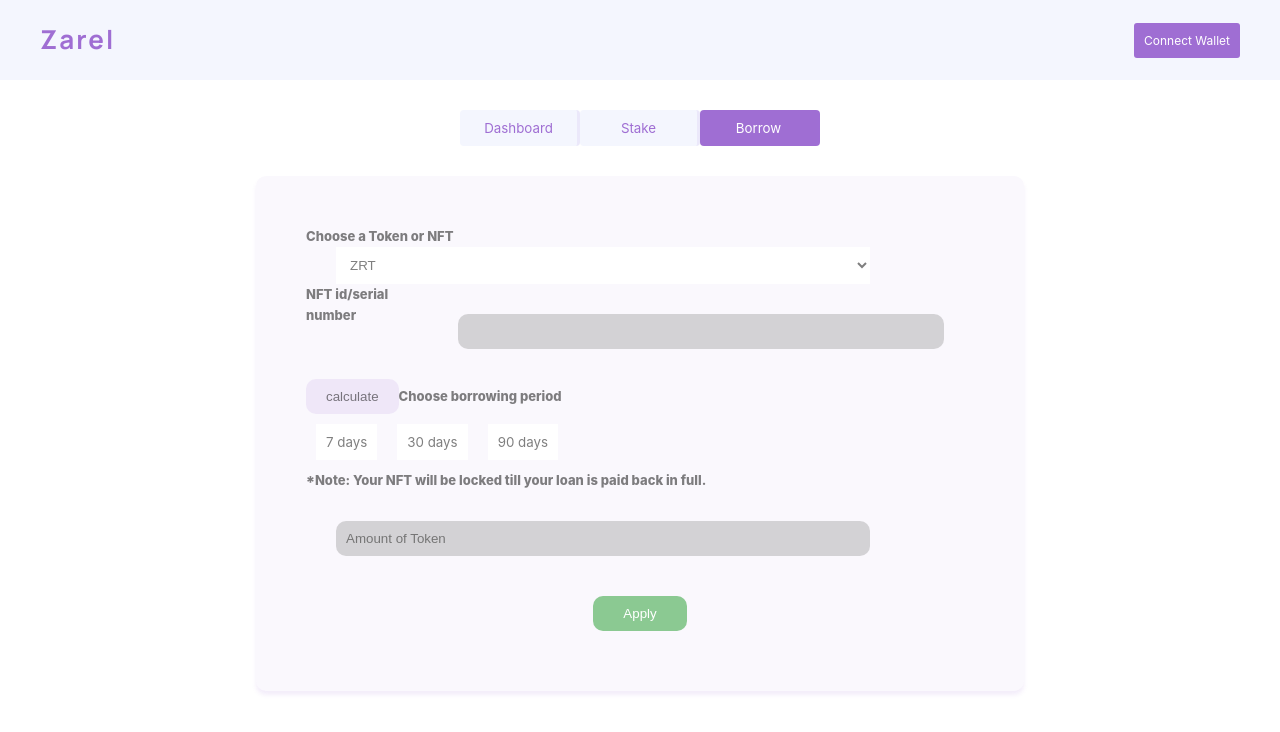
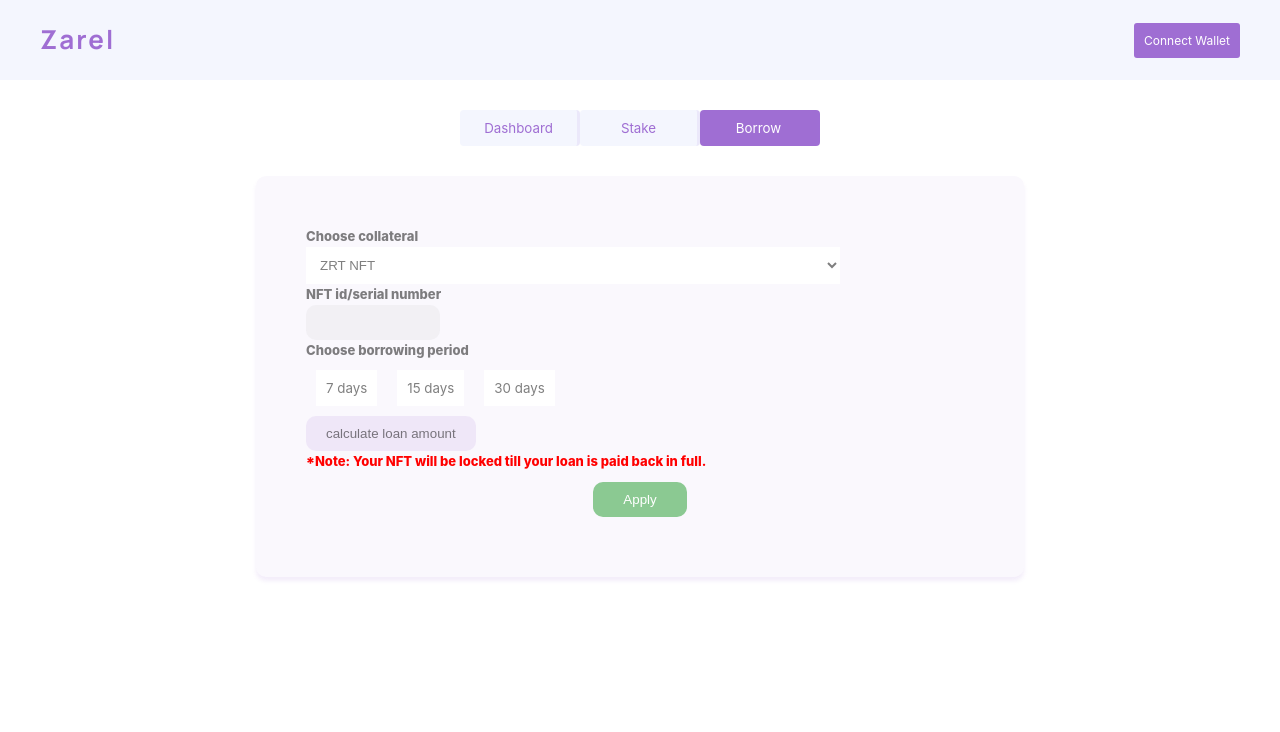
Before and after one commit to greatsamist/Zarel-Hedera.Hashgraph, a Next.js app in the folder frontend/: page /Borrow in a window 1280 px wide. Shown: the top 732 px of the page. Built offline with nearby package versions, Linux system fonts and the light colour scheme.

Commit message:
added readme

```diff
--- a/frontend/pages/Borrow.js
+++ b/frontend/pages/Borrow.js
@@ -11,32 +11,33 @@ function Borrow() {
         <Nav />
         <div className={styles.container}>
           <div>
-            <label className={styles.label}>Choose a Token or NFT</label>
+            <label className={styles.label}>Choose collateral</label>
           </div>
           <select className={styles.list}>
-            <option className={styles.li}>ZRT</option>
-            <option className={styles.li}>ASAPT</option>
+            <option className={styles.li}>ZRT NFT</option>
+            <option className={styles.li}>ASAPT NFT</option>
           </select>
           <div className={styles.contain}>
             <label className={styles.label}>NFT id/serial number</label>
             <input className={styles.amount} type="number" placeholder="" />
           </div>
-          <button className={styles.calculate}>calculate</button>
-          <label className={styles.label}>Choose borrowing period</label>
           <div>
+            <div>
+              <label className={styles.label}>Choose borrowing period</label>
+            </div>
             <button className={styles.days}>7 days</button>
+            <button className={styles.days}>15 days</button>
             <button className={styles.days}>30 days</button>
-            <button className={styles.days}>90 days</button>
-            <p className={styles.warning}>
-              *Note: Your NFT will be locked till your loan is paid back in
-              full.
-            </p>
+            <div>
+              <button className={styles.calculate}>
+                calculate loan amount
+              </button>
+              <p className={styles.warning}>
+                *Note: Your NFT will be locked till your loan is paid back in
+                full.
+              </p>
+            </div>
           </div>
-          <input
-            className={styles.amount}
-            type="number"
-            placeholder="Amount of Token"
-          />
 
           <div className={styles.applyBTN}>
             <button className={styles.apply}>Apply</button>
--- a/frontend/styles/borrow.module.scss
+++ b/frontend/styles/borrow.module.scss
@@ -14,12 +14,11 @@
 }
 .contain {
   display: flex;
-  place-content: space-between;
+  flex-direction: column;
 }
 .list {
   width: 80%;
   padding: 1rem;
-  margin: 0 3rem;
   outline: none;
   border: none;
   background-color: #ffffff;
@@ -27,13 +26,12 @@
   cursor: pointer;
 }
 .amount {
-  width: 80%;
+  width: 20%;
   padding: 1rem;
-  margin: 3rem;
-  background: #97979763;
+  background: #97979716;
   border-radius: 10px;
   border: none;
-  color: #fff;
+  color: #00000080;
   outline: none;
 }
 .calculate {
@@ -77,3 +75,7 @@
   background: #fff;
   cursor: pointer;
 }
+
+.warning {
+  color: #ff0000;
+}
```
Also changed, not shown: frontend/components/Homepage.js (+5 -3 lines), frontend/pages/index.js (+31 -27 lines), 2 other files (tests, documents, lock files or other folders).
